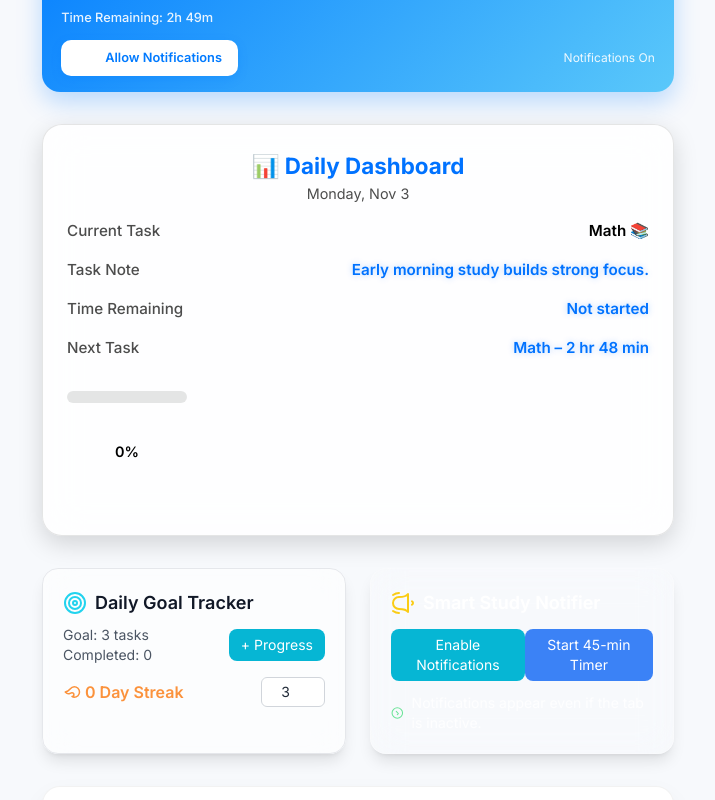
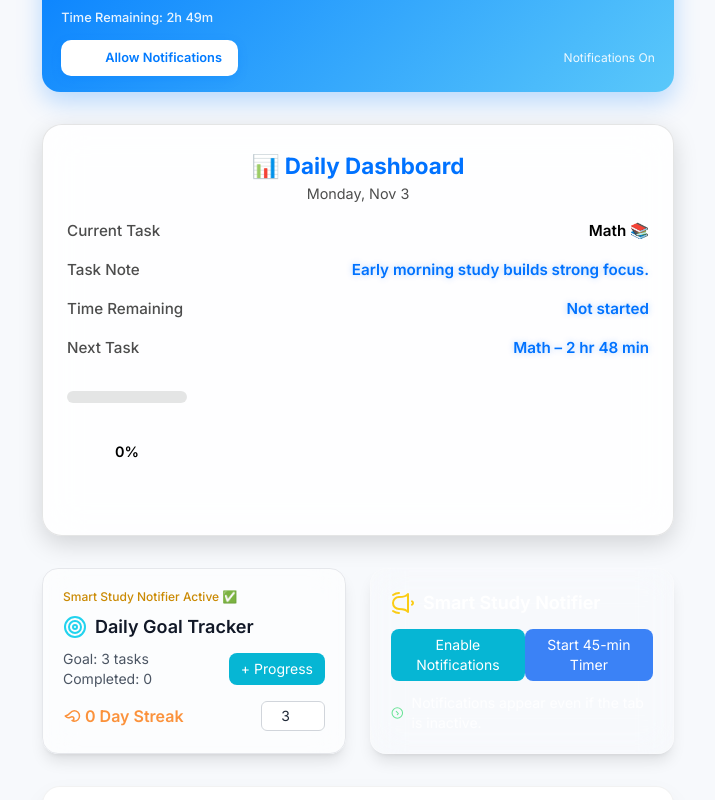
Before and after one commit to tech242242/dailytask, a React (Vite) app: page / in a window 1280 px wide. Shown: the part 290-1090 px from the top of the page, without its empty margins (282-997 px from the left). Built offline with nearby package versions, Linux system fonts and the light colour scheme.

Commit message:
Update DailyGoalTracker.jsx

```diff
--- a/src/components/DailyGoalTracker.jsx
+++ b/src/components/DailyGoalTracker.jsx
@@ -8,7 +8,6 @@ export default function DailyGoalTracker() {
   const [lastDate, setLastDate] = useState(() => localStorage.getItem("lastCompletionDate") || "");
   const [theme, setTheme] = useState(localStorage.getItem("theme") || "light");
 
-  // Listen to theme changes (if toggled in Header)
   useEffect(() => {
     const observer = new MutationObserver(() => {
       const current = localStorage.getItem("theme") || "light";
@@ -18,7 +17,6 @@ export default function DailyGoalTracker() {
     return () => observer.disconnect();
   }, []);
 
-  // Reset or update streak each day
   useEffect(() => {
     const today = new Date().toDateString();
     if (lastDate && lastDate !== today && completed >= goal) {
@@ -31,7 +29,6 @@ export default function DailyGoalTracker() {
     setLastDate(today);
   }, []);
 
-  // Save to localStorage whenever data changes
   useEffect(() => {
     localStorage.setItem("dailyGoal", goal);
     localStorage.setItem("tasksDoneToday", completed);
@@ -46,18 +43,22 @@ export default function DailyGoalTracker() {
     }
   };
 
-  // Theme-based styles
   const isDark = theme === "dark";
   const textColor = isDark ? "text-gray-100" : "text-gray-900";
   const subText = isDark ? "text-gray-400" : "text-gray-600";
+  const notifierColor = isDark ? "text-yellow-300" : "text-yellow-600"; // ✅ UPDATED COLOR
   const bgCard = isDark
     ? "bg-white/10 border-white/20"
     : "bg-white/60 border-gray-200";
 
   return (
-    <div
-      className={`p-5 rounded-2xl border backdrop-blur-lg shadow-lg glass-move relative overflow-hidden ${bgCard} ${textColor}`}
-    >
+    <div className={`p-5 rounded-2xl border backdrop-blur-lg shadow-lg glass-move relative overflow-hidden ${bgCard} ${textColor}`}>
+
+      {/* ✅ Smart Study Notifier (Dynamic Color) */}
+      <p className={`text-xs font-medium mb-2 ${notifierColor}`}>
+        Smart Study Notifier Active ✅
+      </p>
+
       <h2 className="text-lg font-semibold flex items-center gap-2 mb-2">
         <Target className="text-cyan-400" /> Daily Goal Tracker
       </h2>
@@ -94,7 +95,6 @@ export default function DailyGoalTracker() {
         />
       </div>
 
-      {/* internal CSS for glow + animation */}
       <style>{`
         .glass-move {
           transition: all 0.3s ease;
```
